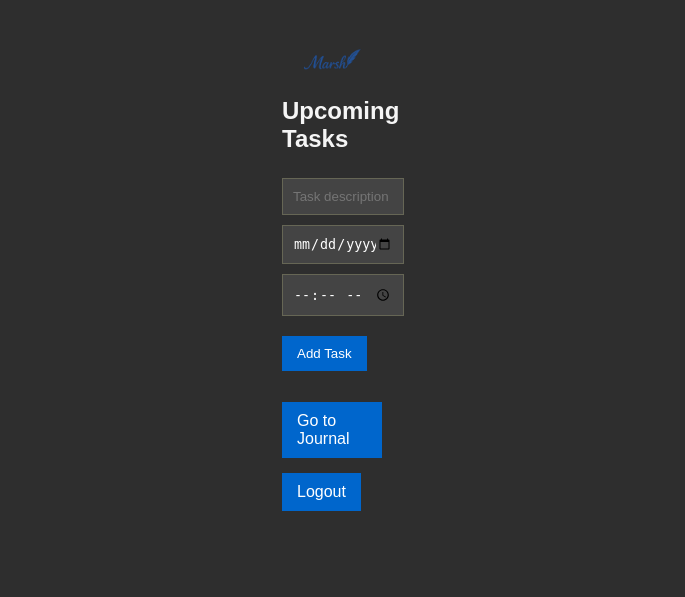
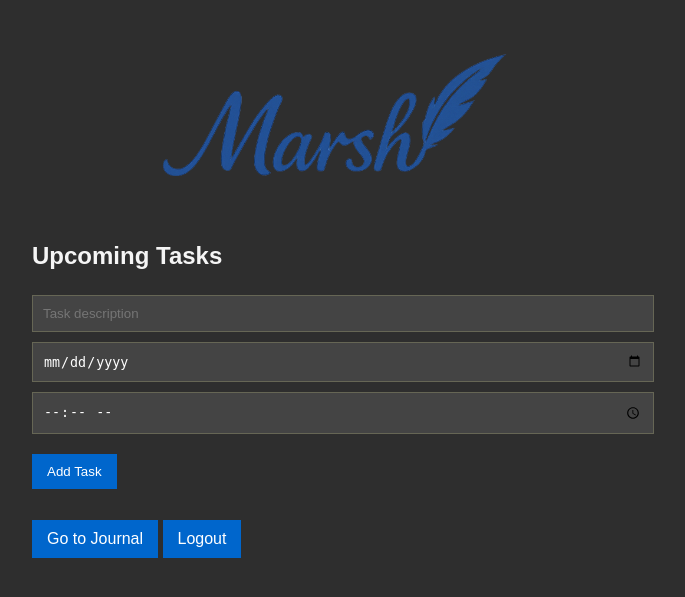
Before and after one commit to Marsh3184/Marsh-Scheduler, a Flask app: page / in a window 1280 px wide. Shown: the top 597 px of the page, without its empty margins (308-993 px from the left). Run offline with Flask 3, Linux system fonts and the light colour scheme; the visitor is signed in with stand-in values (Sample User, id 1); data that the repository does not hold is empty.

Commit message:
Update style.css

```diff
--- a/static/style.css
+++ b/static/style.css
@@ -6,7 +6,7 @@ body {
     padding: 20px;
 }
 .container {
-    max-width: 100px;
+    max-width: 600px;
     margin: auto;
 }
 .logo-container {
```
